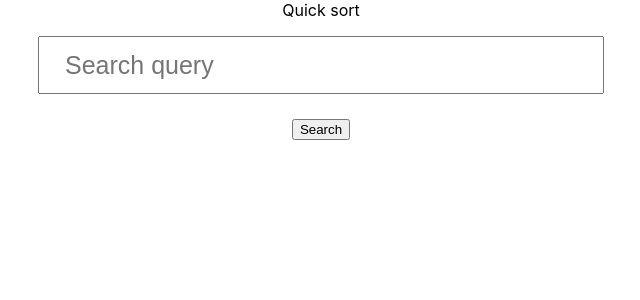
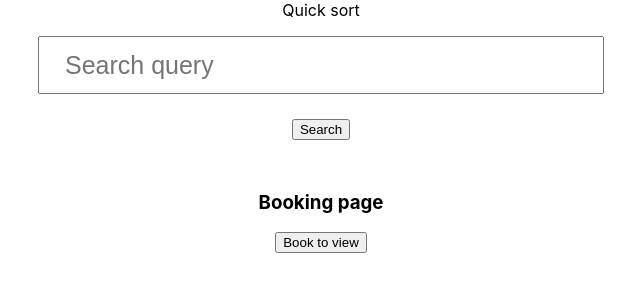
Before and after one commit to Melvin-n/mission6-frontend, a React (Create React App) app: page / in a window 1280 px wide. Shown: the top 300 px of the page, without its empty margins (319-959 px from the left). Built offline with nearby package versions, Linux system fonts and the light colour scheme.

Commit message:
add Booking.css

```diff
--- a/src/App.tsx
+++ b/src/App.tsx
@@ -2,6 +2,8 @@ import React, { useState } from 'react';
 import './App.css';
 import InputField from './components/InputField';
 import './styles.css'
+
+import Booking from './pages/Booking';
 
 
 
@@ -14,6 +16,7 @@ const App: React.FC = () => {
     <div className='App'>
       <span>Quick sort</span>
       <InputField  searchValue={searchValue} setSearchValue={setSearchValue} />
+      <Booking />
     </div>
   );
 }
--- a/src/pages/Booking.js
+++ b/src/pages/Booking.js
@@ -0,0 +1,16 @@
+import React, {useState} from "react";
+
+import './Booking.css';
+
+const Booking = () => {
+    const[bookValue, setBookValue] = useState('');
+
+    return (
+        <>
+            <h3>Booking page</h3>
+            <button>Book to view</button>
+        </>
+    )
+}
+
+export default Booking
```
Also changed, not shown: src/pages/Booking.css (added).
